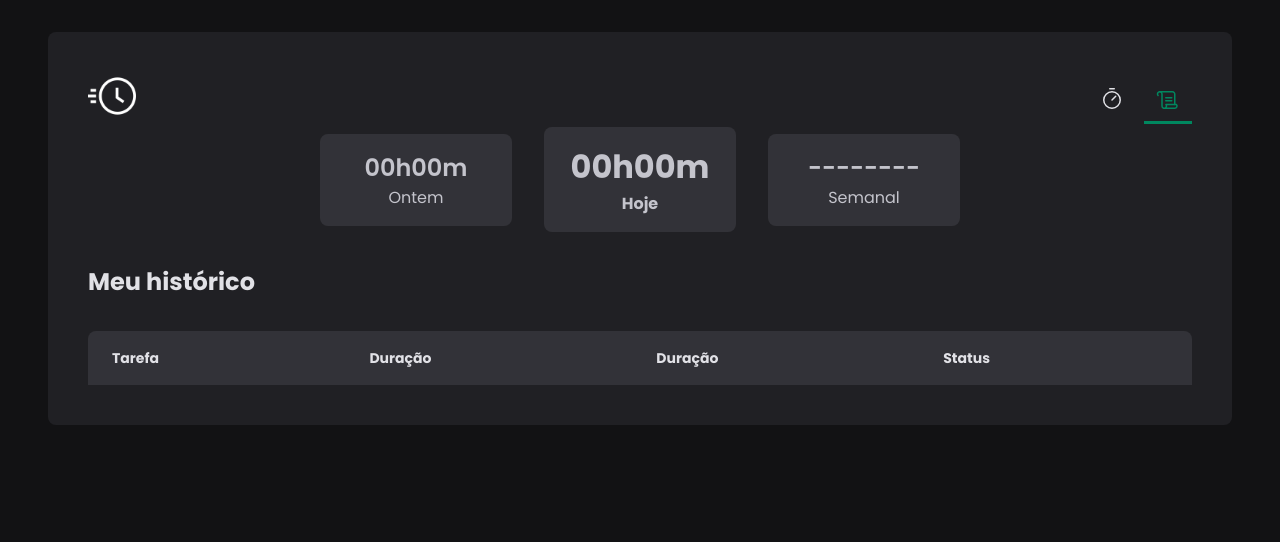
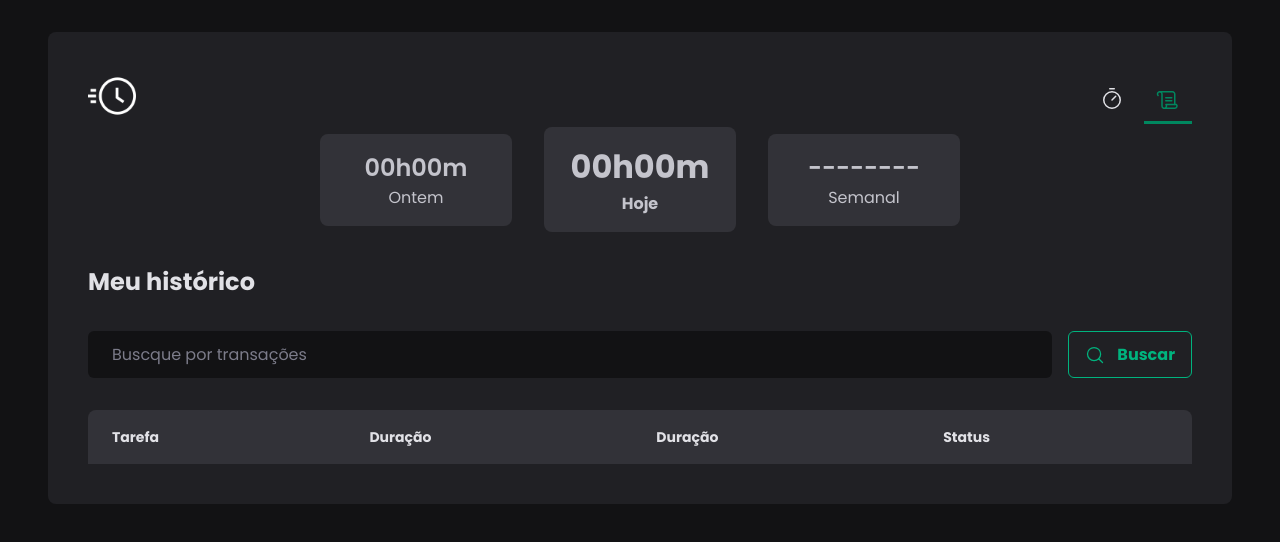
Before and after one commit to pedro-soares-nogueira/pomo-pro, a React (Vite) app: page /history in a window 1280 px wide. Shown: the top 542 px of the page. Built offline with nearby package versions, Linux system fonts and the light colour scheme.

Commit message:
styling search form

```diff
--- /dev/null
+++ b/src/components/SearchForm/index.tsx
@@ -0,0 +1,42 @@
+import React from 'react'
+import { SearchFormContainer } from './styled'
+import { z } from 'zod'
+import { useForm } from 'react-hook-form'
+import { zodResolver } from '@hookform/resolvers/zod'
+import { MagnifyingGlass } from 'phosphor-react'
+
+const searchFormSchema = z.object({
+  query: z.string(),
+})
+
+type SearchFormInputs = z.infer<typeof searchFormSchema>
+
+const SearchForm = () => {
+  const {
+    register,
+    handleSubmit,
+    formState: { isSubmitting },
+  } = useForm<SearchFormInputs>({
+    resolver: zodResolver(searchFormSchema),
+  })
+
+  const handleSearchTasks = (data: SearchFormInputs) => {
+    console.log(data)
+  }
+
+  return (
+    <SearchFormContainer onSubmit={handleSubmit(handleSearchTasks)}>
+      <input
+        type="text"
+        placeholder="Buscque por transações"
+        {...register('query')}
+      />
+      <button type="submit" disabled={isSubmitting}>
+        <MagnifyingGlass size={20} />
+        Buscar
+      </button>
+    </SearchFormContainer>
+  )
+}
+
+export default SearchForm
--- /dev/null
+++ b/src/components/SearchForm/styled.ts
@@ -0,0 +1,47 @@
+import styled from 'styled-components'
+
+export const SearchFormContainer = styled.form`
+  display: flex;
+  gap: 1rem;
+  margin-top: 2rem;
+
+  input {
+    flex: 1;
+    border-radius: 6px;
+    border: 0;
+    background: ${(props) => props.theme['gray-900']};
+    color: ${(props) => props.theme['gray-300']};
+    padding: 0.5rem 1.5rem;
+
+    &::placeholder {
+      color: ${(props) => props.theme['gray-500']};
+    }
+  }
+
+  button {
+    display: flex;
+    align-items: center;
+    gap: 0.75rem;
+
+    border: 0;
+    padding: 10px 1rem;
+    background: transparent;
+    border: 1px solid ${(props) => props.theme['green-300']};
+    color: ${(props) => props.theme['green-300']};
+    font-weight: bold;
+    border-radius: 6px;
+    cursor: pointer;
+
+    &:disabled {
+      opacity: 0.6;
+      cursor: not-allowed;
+    }
+
+    &:not(:disabled):hover {
+      background: ${(props) => props.theme['green-500']};
+      border-color: ${(props) => props.theme['green-500']};
+      color: ${(props) => props.theme.white};
+      transition: background-color 0.2s, color 0.2s, border-color 0.2s;
+    }
+  }
+`
--- a/src/pages/History/index.tsx
+++ b/src/pages/History/index.tsx
@@ -6,6 +6,7 @@ import {
 } from 'date-fns'
 import ptBR from 'date-fns/locale/pt-BR'
 import { useContext } from 'react'
+import SearchForm from '../../components/SearchForm'
 import { CyclesContext } from '../../contexts/CycleContext'
 import {
   AmountDetails,
@@ -109,6 +110,9 @@ const History = () => {
       </AmountDetails>
 
       <h1>Meu histórico</h1>
+
+      <SearchForm/>
+
       <HistoryList>
         <table>
           <thead>
```
